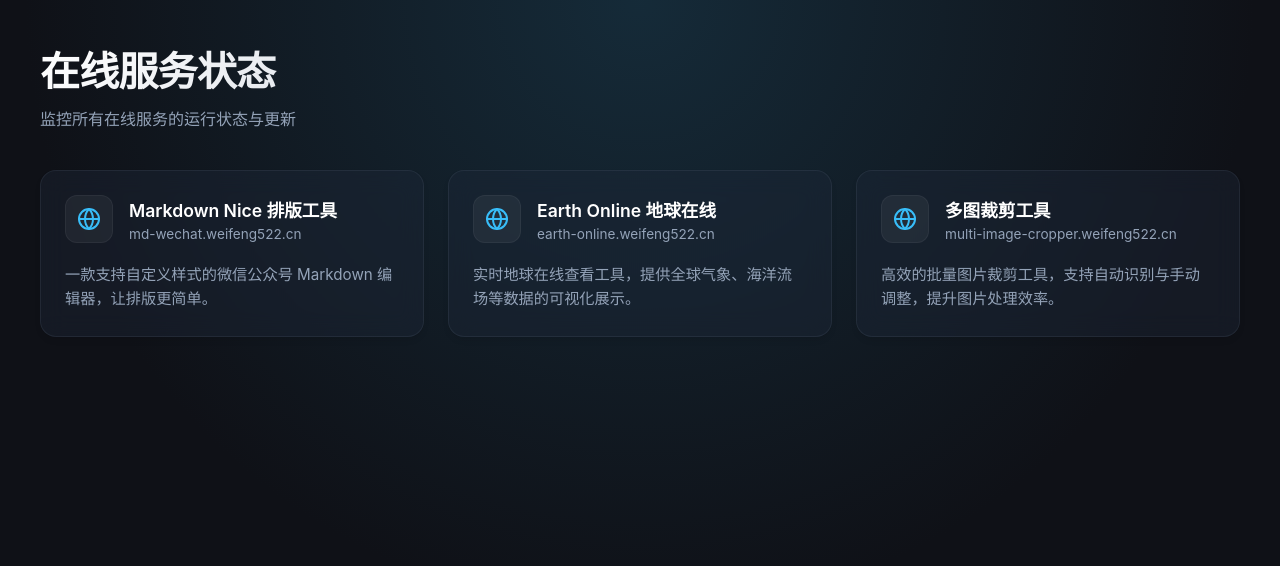
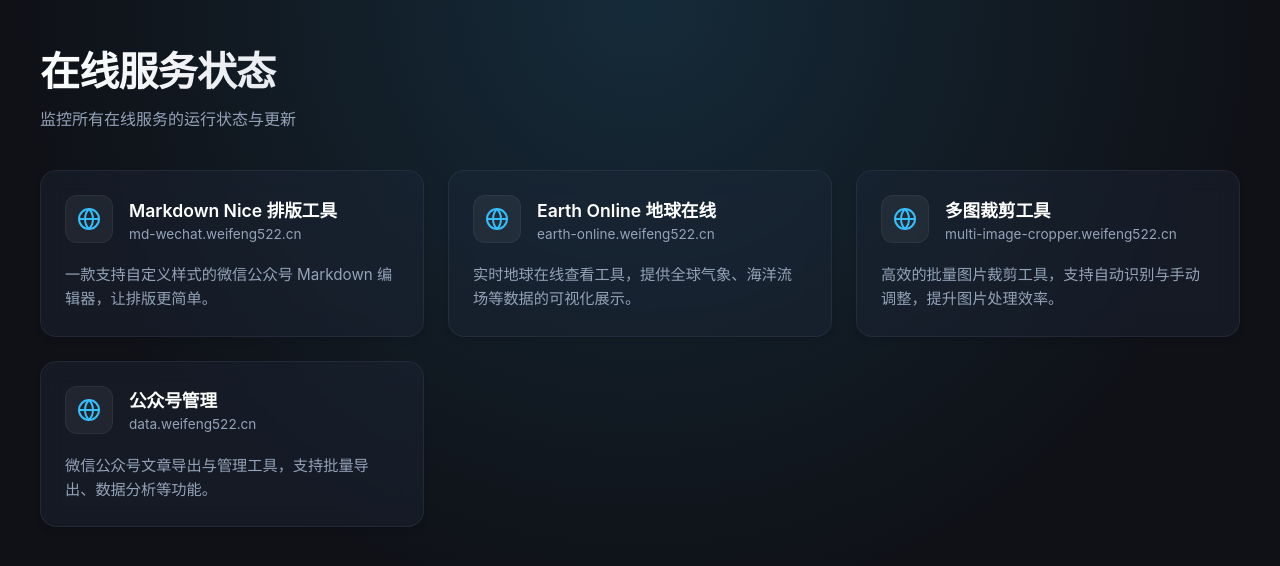
Before and after one commit to zhangjiefengd/navigation-dashboard, a React (Vite) app: page / in a window 1280 px wide. Shown: the top 566 px of the page. Built offline with nearby package versions, Linux system fonts and the light colour scheme.

Commit message:
feat: add wechat article exporter page

```diff
--- a/src/data/projects.ts
+++ b/src/data/projects.ts
@@ -40,5 +40,15 @@ export const projects: Project[] = [
     lastUpdate: '6h ago',
     branch: 'master',
     status: 'success'
+  },
+  {
+    id: 'wechat-article-exporter',
+    name: '公众号管理',
+    url: 'https://data.weifeng522.cn',
+    github: 'zhangjiefengd/wechat-article-exporter',
+    description: '微信公众号文章导出与管理工具，支持批量导出、数据分析等功能。',
+    lastUpdate: '1h ago',
+    branch: 'master',
+    status: 'success'
   }
 ];
```
